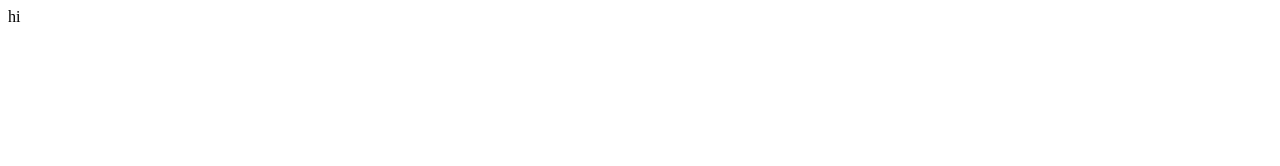
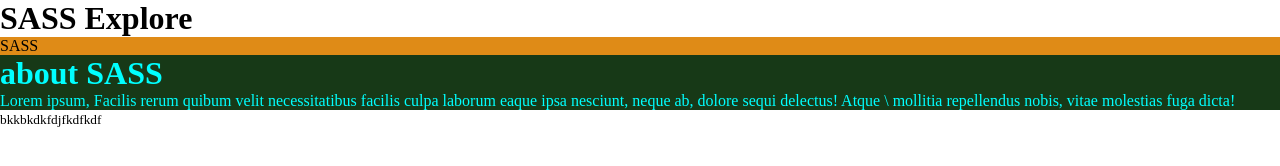
Before and after one commit to khadiza21/SASS-explore, a plain HTML site: page sass-basic-1/index.html in a window 1280 px wide. Drawn offline with nearby package versions, Linux system fonts and the light colour scheme; files that its build step writes are made by us from their sources.

Commit message:
sass explore

```diff
--- a/sass-basic-1/index.html
+++ b/sass-basic-1/index.html
@@ -1,12 +1,28 @@
 <!DOCTYPE html>
 <html lang="en">
+
 <head>
     <meta charset="UTF-8">
     <meta http-equiv="X-UA-Compatible" content="IE=edge">
     <meta name="viewport" content="width=device-width, initial-scale=1.0">
-    <title>Document</title>
+    <link rel="stylesheet" href="demo.css">
+    <link rel="stylesheet" href="./styles/demo.css">
+    <title>SASS</title>
 </head>
+
 <body>
-    hi
+    <h1>SASS Explore</h1>
+    <header>SASS</header>
+    <main>
+        <h1>about SASS</h1>
+        <p>Lorem ipsum, Facilis rerum quibum velit necessitatibus facilis culpa
+            laborum eaque ipsa nesciunt, neque ab, dolore sequi delectus! Atque \
+            mollitia repellendus nobis, vitae molestias fuga dicta!</p>
+    </main>
+    <footer>
+        <small>bkkbkdkfdjfkdfkdf</small>
+    </footer>
+
 </body>
+
 </html>
--- /dev/null
+++ b/sass-basic-1/styles/demo.scss
@@ -0,0 +1,17 @@
+$header-bgcolor: #df8b17;
+$main-bgcolor: rgb(23, 57, 23);
+$footer-bgcolor:#d43f45;
+// browser reset code
+*{
+    margin:0;
+    padding:0;
+    box-sizing: border-box;
+}
+header{
+    background: $header-bgcolor;
+}
+main{
+    background: $main-bgcolor;
+    color: aqua;
+
+}
```
Also changed, not shown: sass-basic-1/styles/demo.css (added), 2 other files.
